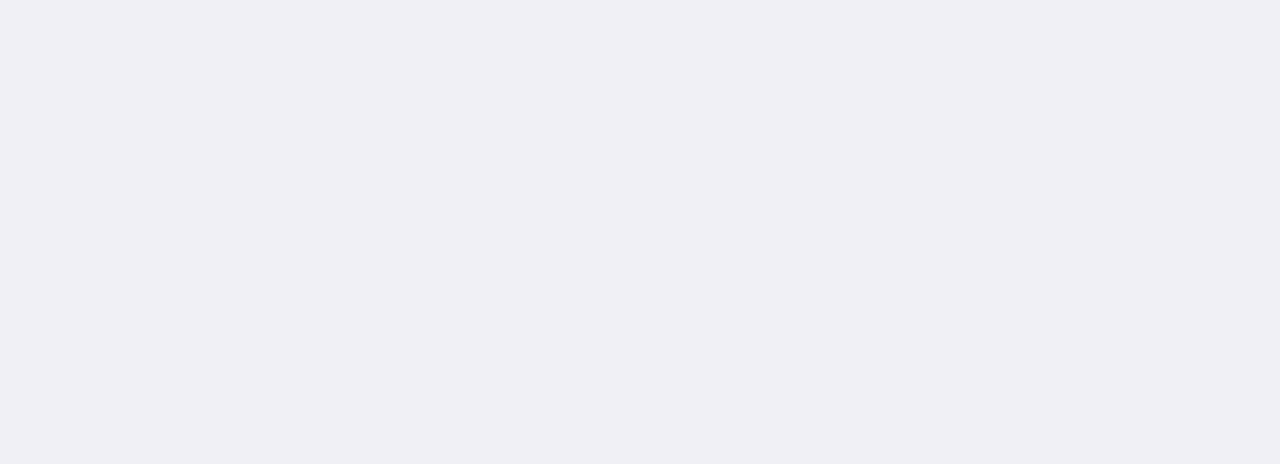
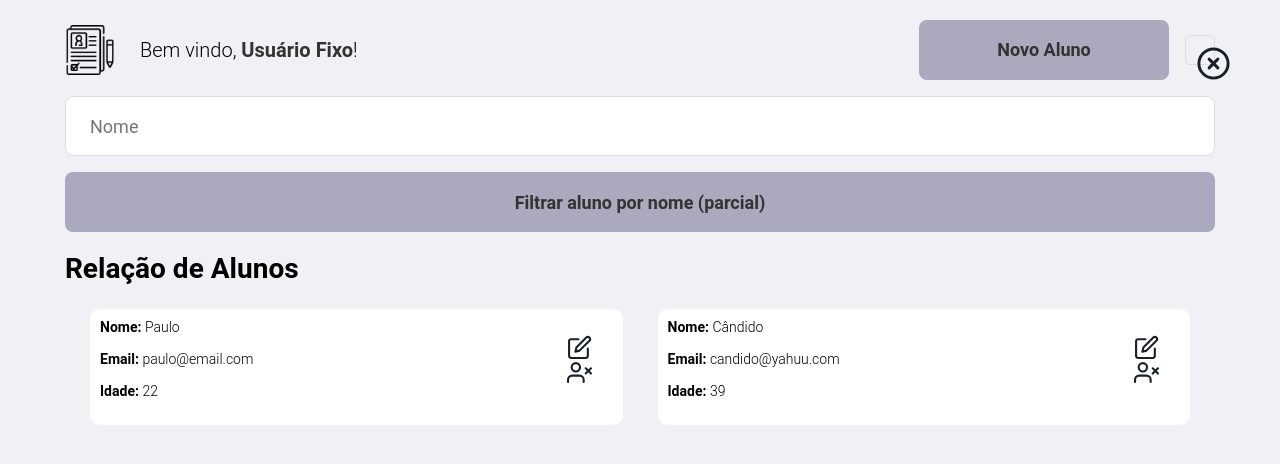
Before and after one commit to hvictorleite/clientreact, a React (Create React App) app: page /alunos in a window 1280 px wide. Before the commit this address had no page. Shown: the top 464 px of the page. Built offline with nearby package versions, Linux system fonts and the light colour scheme.

Commit message:
Criado componente Alunos e estilizado. Instalado pacote react-icons.

```diff
--- a/package.json
+++ b/package.json
@@ -8,6 +8,7 @@
     "@testing-library/user-event": "^13.5.0",
     "react": "^18.2.0",
     "react-dom": "^18.2.0",
+    "react-icons": "^4.7.1",
     "react-router-dom": "^6.6.1",
     "react-scripts": "5.0.1",
     "web-vitals": "^2.1.4"
--- /dev/null
+++ b/src/components/Alunos/index.js
@@ -0,0 +1,52 @@
+import React from "react";
+import { Link } from 'react-router-dom';
+import { FiXCircle, FiEdit, FiUserX } from 'react-icons/fi';
+import './styles.css';
+import logoCadastro from '../../assets/cadastro.png';
+
+
+export default function Alunos() {
+    return(
+        <div className="aluno-container">
+            <header>
+                <img src={logoCadastro} alt="Cadastro" />
+                <span>Bem vindo, <strong>Usuário Fixo</strong>!</span>
+                <Link className="button" to="aluno/novo">Novo Aluno</Link>
+                <button type="button">
+                    <FiXCircle size={35} color="#17202a" />
+                </button>
+            </header>
+            <form>
+                <input type="text" placeholder="Nome" />
+                <button type="button" class="button">
+                    Filtrar aluno por nome (parcial)
+                </button>
+            </form>
+            <h1>Relação de Alunos</h1>
+            <ul>
+                <li>
+                    <b>Nome: </b>Paulo<br /><br />
+                    <b>Email: </b>paulo@email.com<br /><br />
+                    <b>Idade: </b>22<br /><br />
+                    <button type="button">
+                        <FiEdit size={25} color="#17202a" />
+                    </button>
+                    <button type="button">
+                        <FiUserX size={25} color="#17202a" />
+                    </button>
+                </li>
+                <li>
+                    <b>Nome: </b>Cândido<br /><br />
+                    <b>Email: </b>candido@yahuu.com<br /><br />
+                    <b>Idade: </b>39<br /><br />
+                    <button type="button">
+                        <FiEdit size={25} color="#17202a" />
+                    </button>
+                    <button type="button">
+                        <FiUserX size={25} color="#17202a" />
+                    </button>
+                </li>
+            </ul>
+        </div>
+    );
+}
--- /dev/null
+++ b/src/components/Alunos/styles.css
@@ -0,0 +1,96 @@
+.aluno-container {
+    width: 100%;
+    max-width: 1200px;
+    padding: 0 25px;
+    margin: 20px auto;
+}
+
+.aluno-container header {
+    display: flex;
+    align-items: center;
+}
+
+.aluno-container header span {
+    font-size: 20px;
+    margin-left: 25px;
+}
+
+.aluno-container header span strong {
+    color: #333333;
+}
+
+.aluno-container header img {
+    height: 50px;
+}
+
+.aluno-container header a {
+    width: 250px;
+    margin-left: auto;
+    margin-top: 0;
+}
+
+.aluno-container header button {
+    height: 30px;
+    width: 30px;
+    padding: 10px;
+    border-radius: 5px;
+    border: 1px solid #DCDCE6;
+    background: transparent;
+    margin-left: 16px;
+    transition: border-color 0.5s;
+}
+
+.aluno-container header button:hover {
+    border-color: #201465;
+}
+
+.aluno-container h1 {
+    margin-top: 20px;
+    margin-bottom: 24px;
+}
+
+.aluno-container ul {
+    display: grid;
+    padding: 0 25px;
+    grid-template-columns: repeat(2, 1fr);
+    grid-gap: 35px;
+    list-style: none;
+}
+
+.aluno-container ul li {
+    background: #FFFFFF;
+    padding: 10px;
+    border-radius: 10px;
+    position: relative;
+}
+.aluno-container ul li button {
+    position: absolute;
+    right: 25px;
+    top: 25px;
+    border: 0;
+    background: transparent;
+}
+
+.aluno-container ul li button + button {
+    top: 50px;
+}
+
+.aluno-container ul li button:hover {
+    opacity: 0.8;
+}
+
+.aluno-container ul li strong {
+    display: block;
+    margin-bottom: 16px;
+    color: #41414D;
+}
+
+.aluno-container ul li p + strong {
+    margin-top: 32px;
+}
+
+.aluno-container ul li p {
+    color: #737380;
+    line-height: 21px;
+    font-size: 16px;
+}
--- a/src/router.js
+++ b/src/router.js
@@ -1,12 +1,14 @@
 import React from 'react';
 import { BrowserRouter, Routes, Route } from 'react-router-dom';
 import Login from './components/Login';
+import Alunos from './components/Alunos';
 
 export default function Router() {
     return(
         <BrowserRouter>
             <Routes>
                <Route path="/" exact element={<Login />} />
+               <Route path="/alunos" element={<Alunos />} />
             </Routes>
         </BrowserRouter>
     );
```
Also changed, not shown: src/assets/cadastro.png (added), 1 other file (tests, documents, lock files or other folders).
